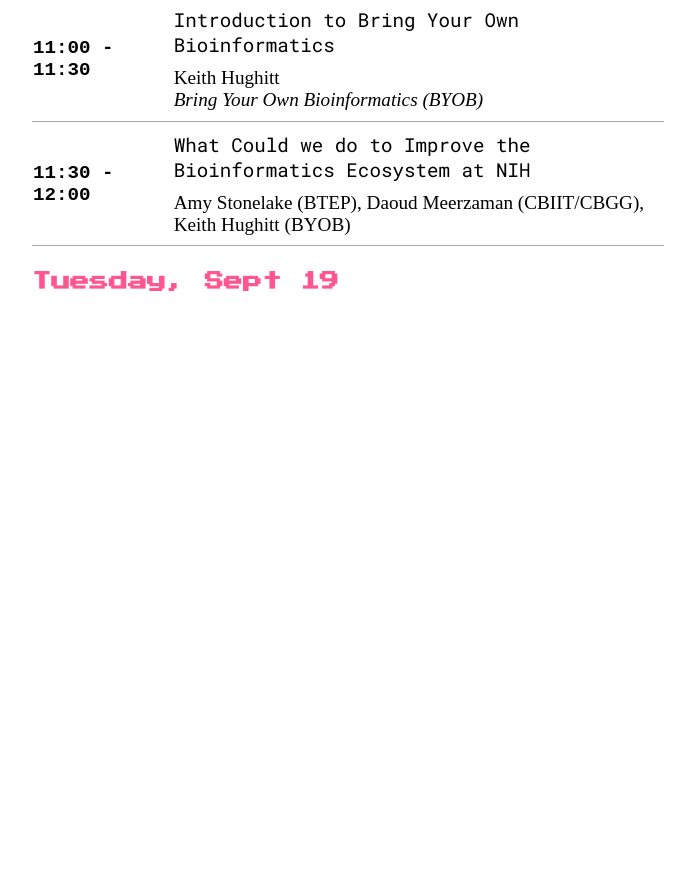
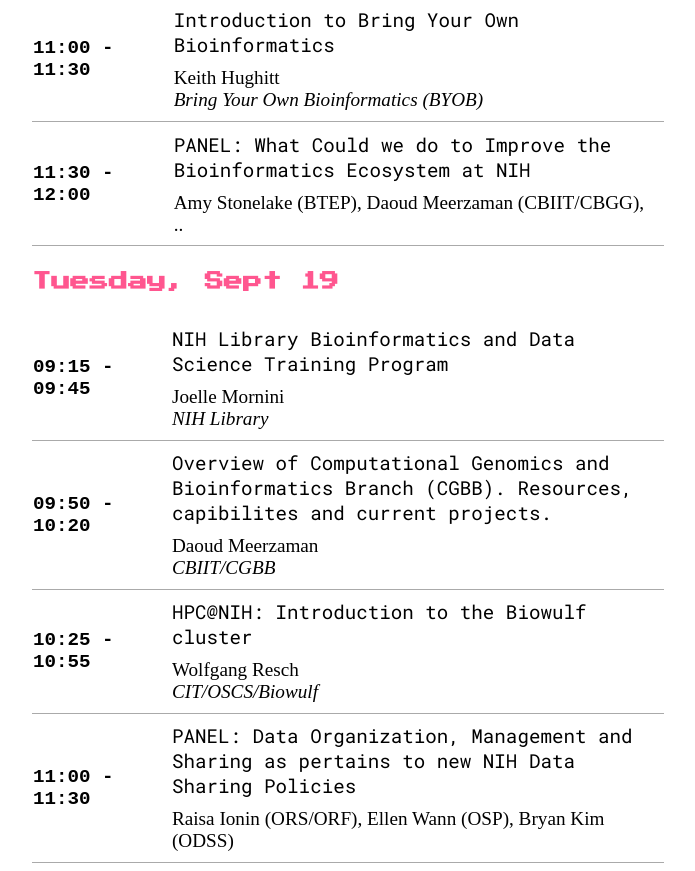
Before and after one commit to khughitt/nih-bioinformatics-community-fair-2023, a plain HTML site: page index.html in a window 1280 px wide. Shown: the part 1421-2292 px from the top of the page, without its empty margins (292-987 px from the left). Before the commit the page ends 1745 px from the top, so only its background shows below. Drawn offline with Linux system fonts and the light colour scheme.

Commit message:
added day 2 schedule

```diff
--- a/index.html
+++ b/index.html
@@ -93,16 +93,57 @@ Interested individuals of all backgrounds and skill-levels are welcome to attend
           <td>11:30 - 12:00</td>
           <td>
             <div class='title'>
-              What Could we do to Improve the Bioinformatics Ecosystem at NIH
+              PANEL: What Could we do to Improve the Bioinformatics Ecosystem at NIH
             </div>
             <div class='speaker'>
-              Amy Stonelake (BTEP), Daoud Meerzaman (CBIIT/CBGG), Keith Hughitt (BYOB)
+              Amy Stonelake (BTEP), Daoud Meerzaman (CBIIT/CBGG), ..
             </div>
         </tr>
       </table>
 
       <!-- day 2 -->
       <h4>Tuesday, Sept 19</h4>
+      <table>
+
+        <tr>
+          <td>09:15 - 09:45</td>
+          <td>
+            <div class='title'>
+              NIH Library Bioinformatics and Data Science Training Program
+            </div>
+            <div class='speaker'>Joelle Mornini</div>
+            <i>NIH Library</i>
+        </tr>
+
+        <tr>
+          <td>09:50 - 10:20</td>
+          <td>
+            <div class='title'>
+              Overview of Computational Genomics and Bioinformatics Branch (CGBB). Resources, capibilites and current projects.
+            </div>
+            <div class='speaker'>Daoud Meerzaman</div>
+            <i>CBIIT/CGBB</i>
+        </tr>
+
+        <tr>
+          <td>10:25 - 10:55</td>
+          <td>
+            <div class='title'>
+              HPC@NIH: Introduction to the Biowulf cluster
+            </div>
+            <div class='speaker'>Wolfgang Resch</div>
+            <i>CIT/OSCS/Biowulf</i>
+        </tr>
+
+        <tr>
+          <td>11:00 - 11:30</td>
+          <td>
+            <div class='title'>
+              PANEL: Data Organization, Management and Sharing as pertains to new NIH Data Sharing Policies
+            </div>
+            <div class='speaker'>Raisa Ionin (ORS/ORF), Ellen Wann (OSP), Bryan Kim (ODSS)</div>
+        </tr>
+      </table>
 
     </div>
   </div>
```
